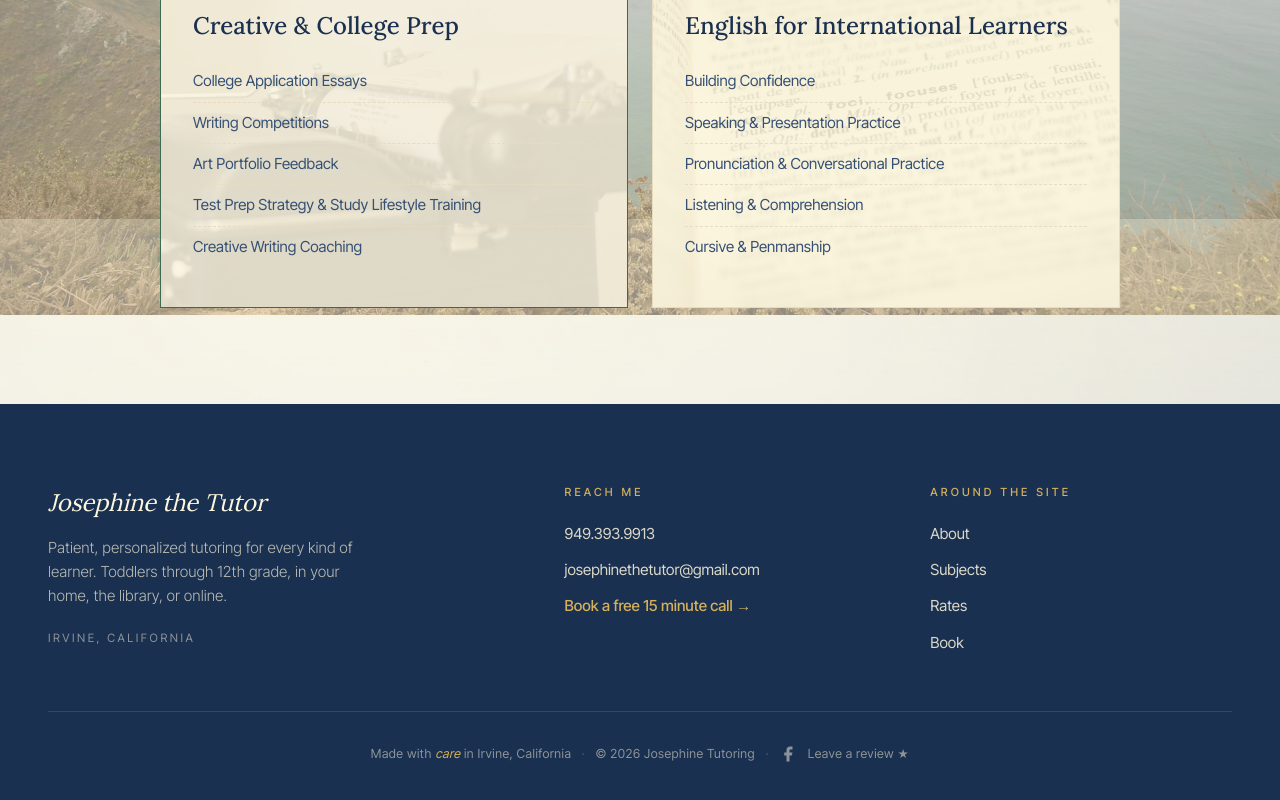
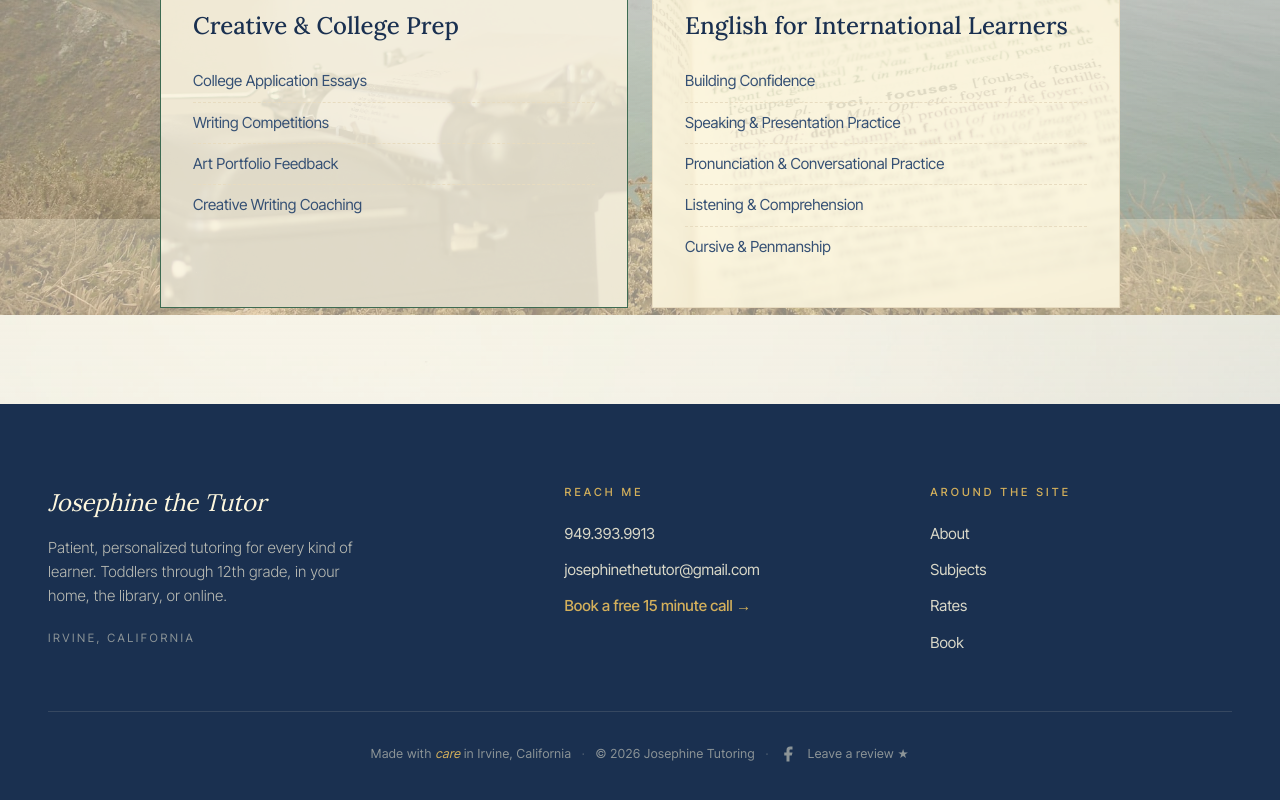
Before and after one commit to patrickparagas1/josephine-tutoring, a Next.js app: page /subjects in a window 1280 px wide. Shown: the part 1381-2181 px from the top of the page. Built offline with nearby package versions, Linux system fonts and the light colour scheme.

Commit message:
Remove Test Prep Strategy & Study Lifestyle Training from Creative & College Prep tile

```diff
--- a/components/Services.tsx
+++ b/components/Services.tsx
@@ -52,7 +52,7 @@ export default function Services() {
             num: "05",
             title: "Creative & College Prep",
             extra: "feature",
-            items: ["College Application Essays", "Writing Competitions", "Art Portfolio Feedback", "Test Prep Strategy & Study Lifestyle Training", "Creative Writing Coaching"],
+            items: ["College Application Essays", "Writing Competitions", "Art Portfolio Feedback", "Creative Writing Coaching"],
           },
           {
             id: "english",
```
